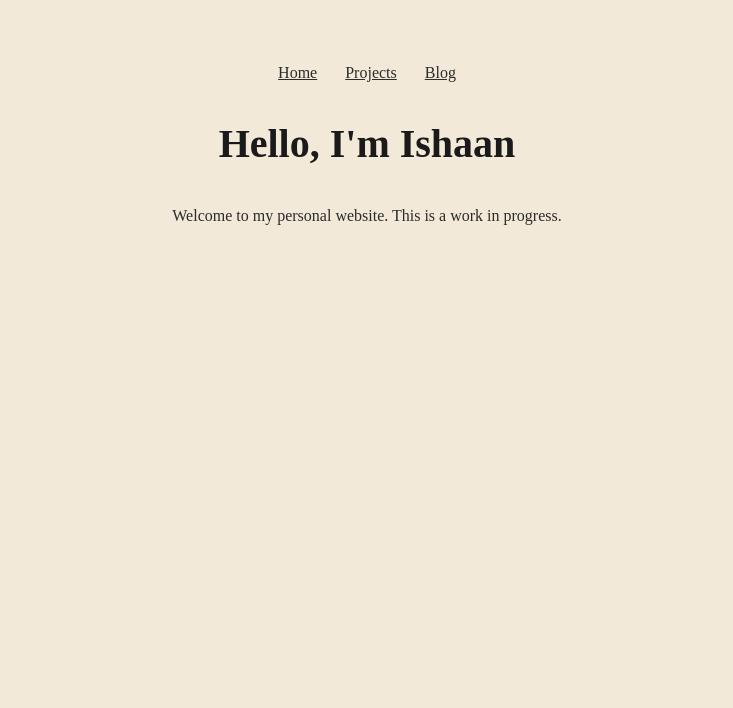
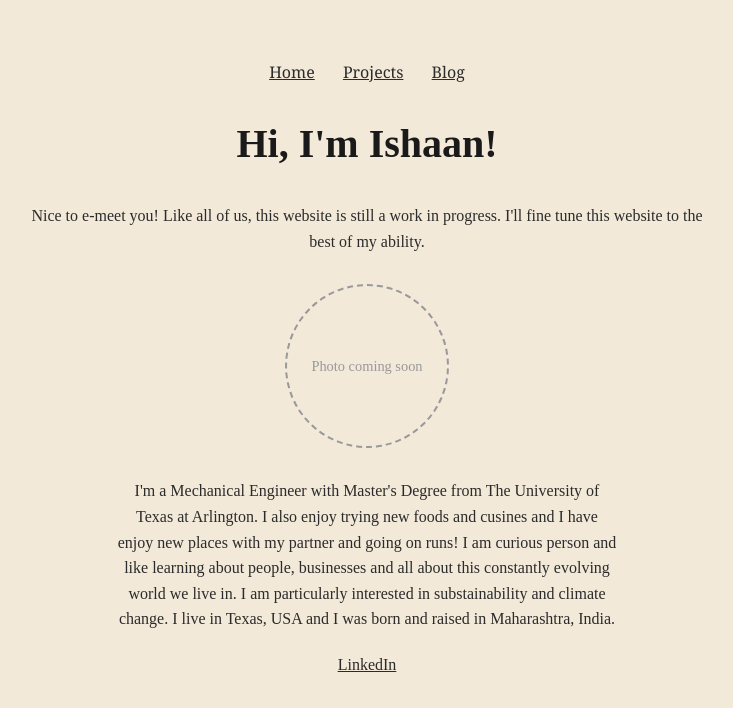
Before and after one commit to ishaanyd/-site, a plain HTML site: page index.html in a window 1280 px wide. Shown: the whole page, without its empty margins (273-1006 px from the left). Drawn offline with Linux system fonts and the light colour scheme.

Commit message:
added bio, placeholder for photo and linkedin link

```diff
--- a/index.html
+++ b/index.html
@@ -1,7 +1,7 @@
 <!DOCTYPE html>
 <html>
 <head>
-  <title>Welcome to Ishaan's Online Home</title>
+  <title>Ishaan: Online</title>
   <link rel="stylesheet" href="style.css">
 </head>
 <body class="home">
@@ -10,7 +10,17 @@
     <a href="projects.html">Projects</a>
     <a href="blog.html">Blog</a>
   </nav>
-  <h1>Hello, I'm Ishaan</h1>
-  <p>Welcome to my personal website. This is a work in progress.</p>
+  <h1>Hi, I'm Ishaan!</h1>
+  <p>Nice to e-meet you! Like all of us, this website is still a work in progress. I'll fine tune this website to the best of my ability.</p>
+   <div class="photo-placeholder">
+    Photo coming soon
+  </div>
+  <p class="bio">
+    I'm a Mechanical Engineer with Master's Degree from The University of Texas at Arlington. I also enjoy trying new foods and cusines and I have enjoy new places with my partner and going on runs! I am curious person and like learning about people, businesses and all about this constantly evolving world we live in. I am particularly interested in substainability and climate change.
+    I live in Texas, USA and I was born and raised in Maharashtra, India.
+  </p>
+    <div class="social-links">
+    <a href="https://www.linkedin.com/in/ishaandharashivkar/">LinkedIn</a>
+  </div>
 </body>
 </html>
--- a/style.css
+++ b/style.css
@@ -23,6 +23,10 @@ a:hover {
   color: #A6402B;
 }
 
+nav {
+  font-family: Georgia, serif;
+}
+
 nav a {
   margin: 0 12px;
 }
@@ -30,3 +34,24 @@ nav a {
 .home {
   font-family: "Times New Roman", Times, serif;
 }
+.photo-placeholder {
+  width: 160px;
+  height: 160px;
+  border: 2px dashed #999;
+  border-radius: 50%;
+  margin: 30px auto;
+  display: flex;
+  align-items: center;
+  justify-content: center;
+  color: #999;
+  font-size: 0.9em;
+}
+
+.bio {
+  max-width: 500px;
+  margin: 20px auto;
+}
+
+.social-links a {
+  margin: 0 10px;
+}
```
